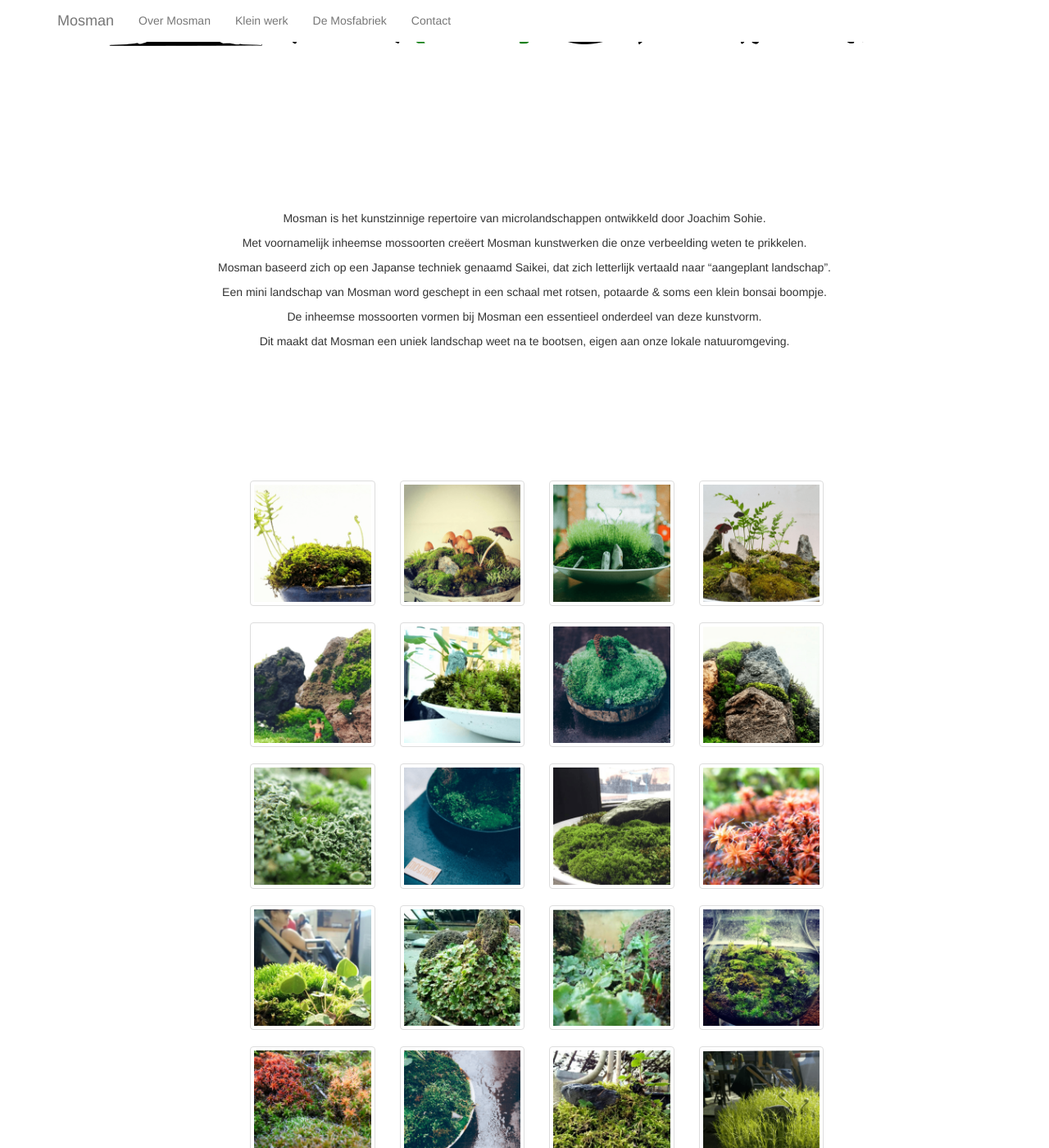
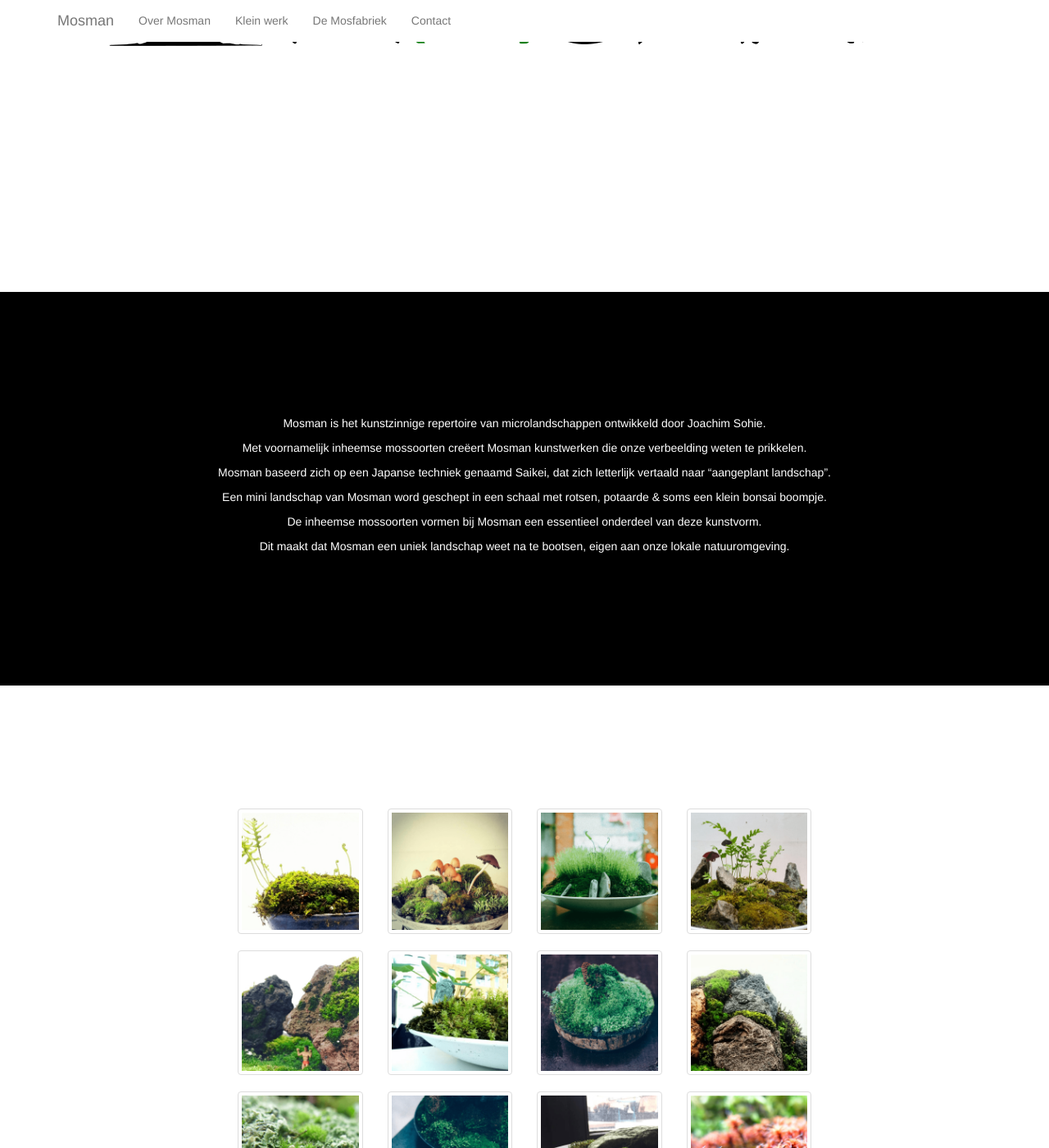
Before and after one commit to StartBootstrap/startbootstrap-scrolling-nav, a Jekyll site: the page built from index.html, in a window 1280 px wide and 1400 px high, scrolled down 294 px. Shown: the whole window at 82% size. Built offline with Jekyll 4.4.1, drawn with Linux system fonts in a browser that asks for light colours.

Commit message:
1st finish

```diff
--- a/_includes/head.html
+++ b/_includes/head.html
@@ -6,7 +6,7 @@
     <meta name="description" content="">
     <meta name="author" content="">
 
-    <title>Scrolling Nav - Start Bootstrap Template</title>
+    <title>One page Portfolio</title>
 
     <!-- Bootstrap Core CSS -->
     <link href="css/bootstrap.min.css" rel="stylesheet">
--- a/css/scrolling-nav.css
+++ b/css/scrolling-nav.css
@@ -54,25 +54,28 @@ of those sections to manage the look and feel of the site. */
 
 .intro-section {
     height: auto;
-    padding-top: 150px;
+    padding: 150px 0 250px 0;
     text-align: center;
     background: #fff;
 }
 
 /* OVER MOSMAN ////////////////////////////////////////////////////////////////// */
 
-.over-section {
+#about {
     height: auto;
-    padding-top: 150px;
+    padding: 150px 0 150px 0;
     text-align: center;
-    background: #fff;
+    background: black;
 }
 
+.over-section {
+    color: #fff;
+}
 /* KLEIN WERK ////////////////////////////////////////////////////////////////// */
 
 .klein-section {
     height: auto;
-    padding-top: 150px;
+    padding: 150px 0 150px 0;
     text-align: center;
     background: #fff;
 }
```
Also changed, not shown: 3 other files.
